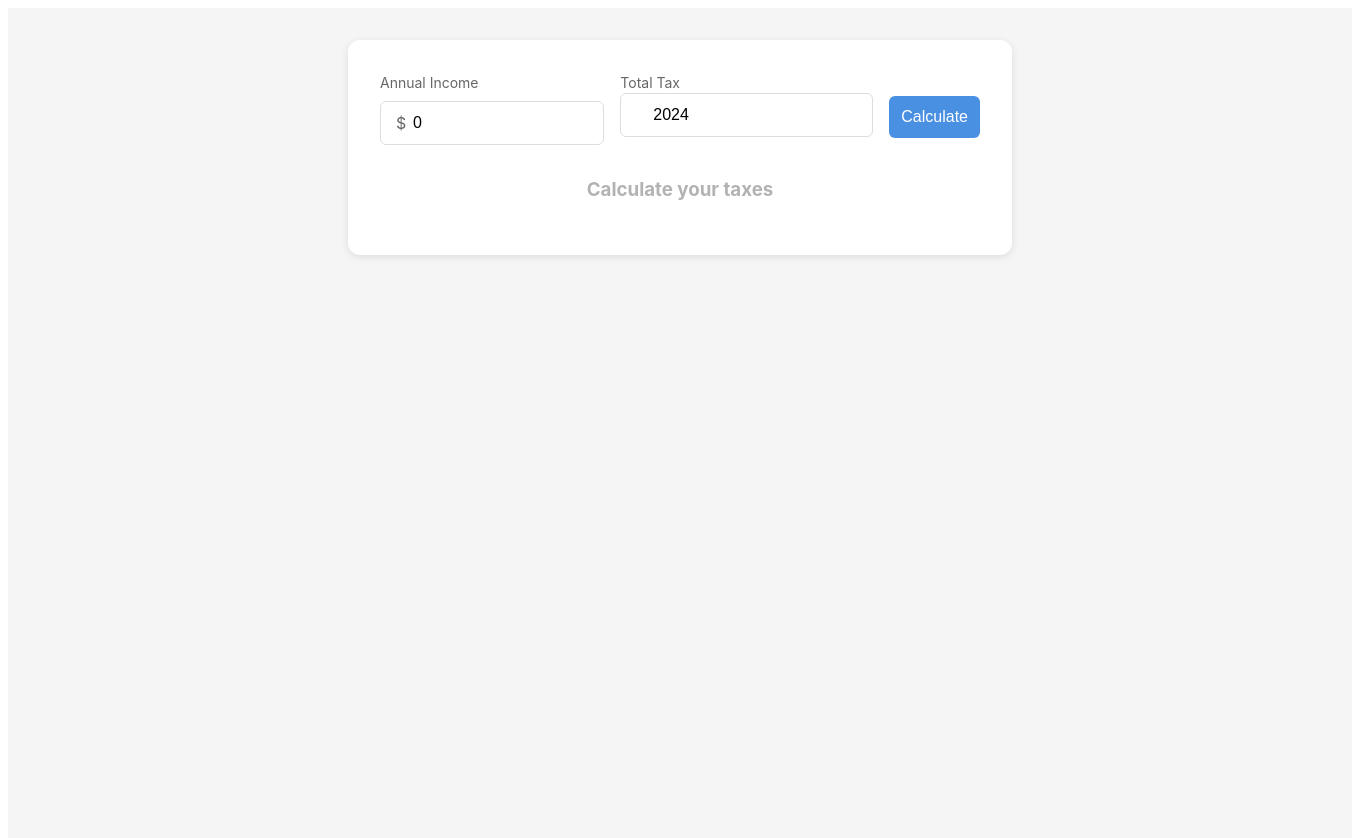
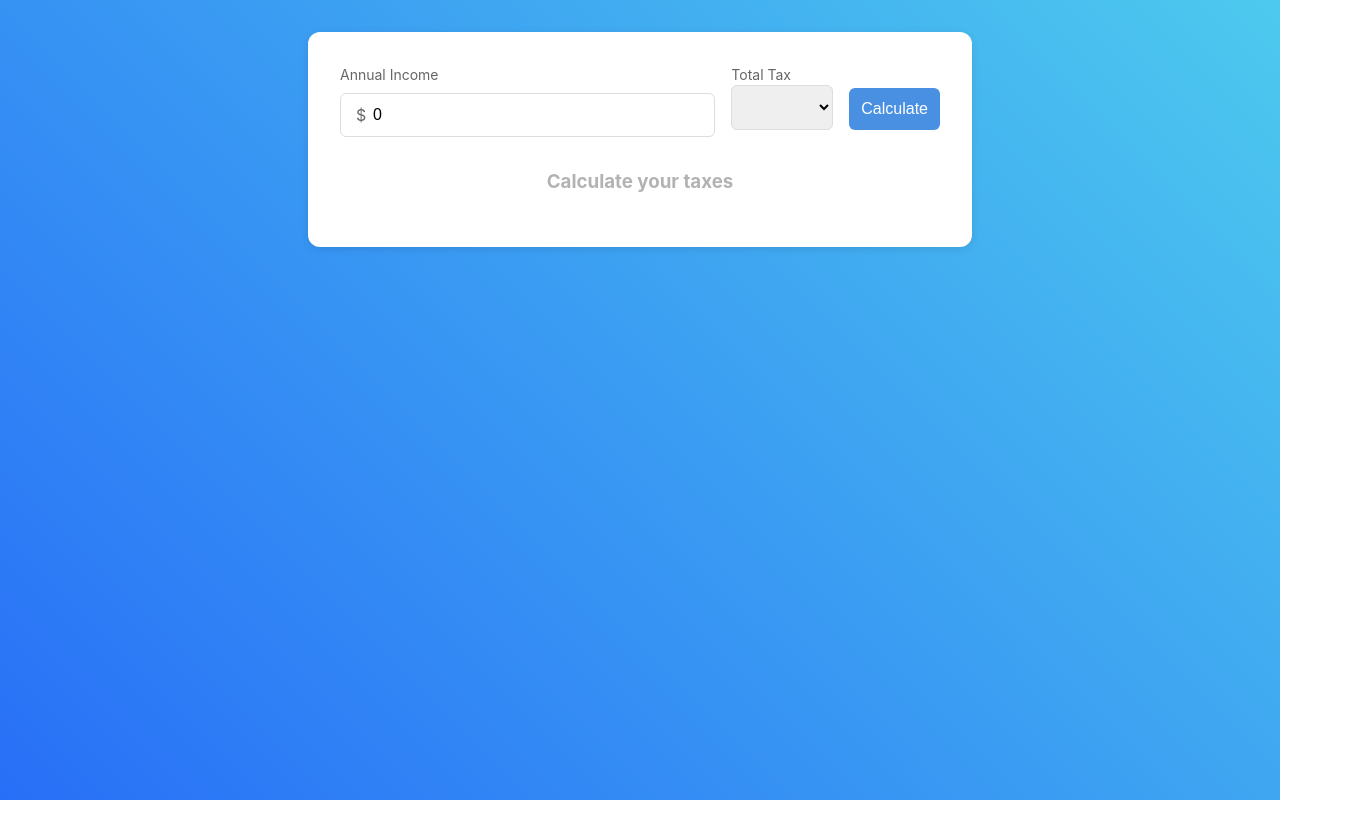
Before and after one commit to RaulCTTR/tax-calculator, a React (Vite) app: page / in a window 1280 px wide. Shown: the top 838 px of the page, 1352 px wide, since content can reach past the window. After the commit the page ends 800 px from the top, so only its background shows below. Built offline with nearby package versions, Linux system fonts and the light colour scheme; no server answers.

Commit message:
fix: style issues

```diff
--- a/src/App.css
+++ b/src/App.css
@@ -1,31 +1,12 @@
-/* #root {
-  max-width: 1280px;
-  margin: 0 auto;
-  padding: 2rem;
-  text-align: center;
-}
-
-.logo {
-  height: 6em;
-  padding: 1.5em;
-  will-change: filter;
-  transition: filter 300ms;
-}
-.logo:hover {
-  filter: drop-shadow(0 0 2em #646cffaa);
-}
-.logo.react:hover {
-  filter: drop-shadow(0 0 2em #61dafbaa);
-} */
-
 .tax-app {
   width: 100vw;
   min-height: 100vh;
   padding: 2rem;
-  background-color: #f5f5f5;
+  background-image: linear-gradient(225deg, rgb(77, 201, 238) 0%, rgb(40, 111, 247) 100%);
   display: flex;
   justify-content: center;
   align-items: flex-start;
+  box-sizing: border-box;
 }
 
 .tax-section {
@@ -36,26 +17,3 @@
   width: 100%;
   max-width: 600px;
 }
-
-/* @keyframes logo-spin {
-  from {
-    transform: rotate(0deg);
-  }
-  to {
-    transform: rotate(360deg);
-  }
-}
-
-@media (prefers-reduced-motion: no-preference) {
-  a:nth-of-type(2) .logo {
-    animation: logo-spin infinite 20s linear;
-  }
-}
-
-.card {
-  padding: 2em;
-}
-
-.read-the-docs {
-  color: #888;
-} */
--- a/src/App.tsx
+++ b/src/App.tsx
@@ -30,7 +30,11 @@ function App() {
           effectiveRate={effectiveRate}
         />
 
-        <ErrorMessage message={ERRORS_DICTIONARY[error?.message]} />
+        <ErrorMessage
+          message={
+            ERRORS_DICTIONARY[error?.message as keyof typeof ERRORS_DICTIONARY]
+          }
+        />
       </section>
     </div>
   );
--- a/src/components/TaxForm.style.css
+++ b/src/components/TaxForm.style.css
@@ -41,7 +41,7 @@
   color: #666;
 }
 
-input {
+input, select {
   width: 100%;
   padding: 0.75rem;
   padding-left: 2rem;
--- a/src/components/TaxForm.tsx
+++ b/src/components/TaxForm.tsx
@@ -78,13 +78,23 @@ function TaxForm({ onSubmit, loading }: TaxFormProps): JSX.Element {
       >
         <div className="tax-form--input-group">
           <label htmlFor="year">{STRINGS_DICTIONARY.LABELS.TOTAL_TAX}</label>
-          <input
+          {/* <input
             id="year"
             {...register("taxYear", { valueAsNumber: true })}
             type="number"
             placeholder={STRINGS_DICTIONARY.PLACE_HOLDERS.TAX_YEAR}
             disabled={loading}
-          />
+          /> */}
+          <select
+            id="year"
+            {...register("taxYear", { valueAsNumber: true })}
+            disabled={loading}
+          >
+            <option value={2022}>2022</option>
+            <option value={2021}>2021</option>
+            <option value={2020}>2020</option>
+            <option value={2019}>2019</option>
+          </select>
           <AlertError message={errors.taxYear?.message} />
         </div>
       </div>
```
Also changed, not shown: src/index.css (+0 -54 lines).
